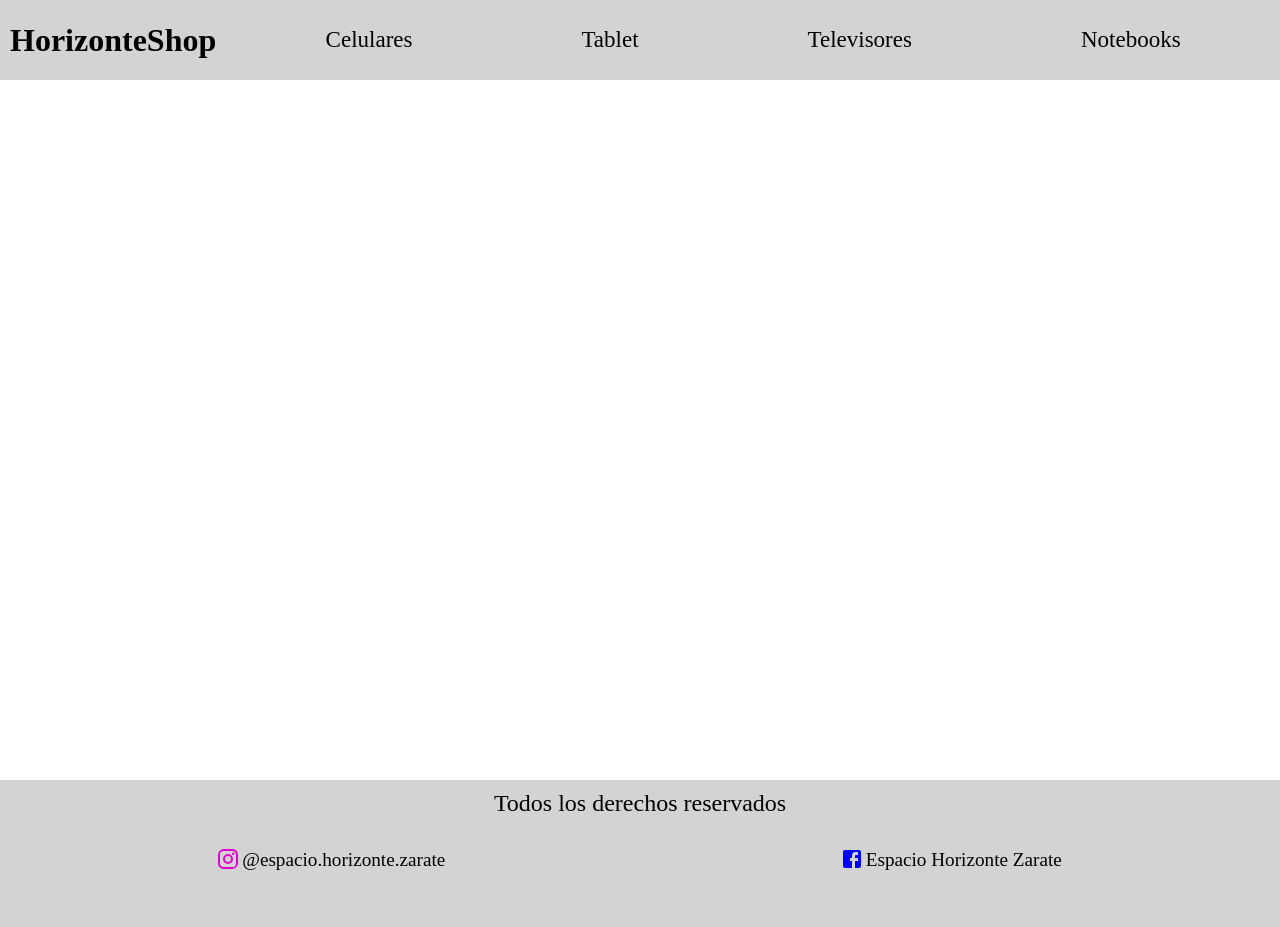
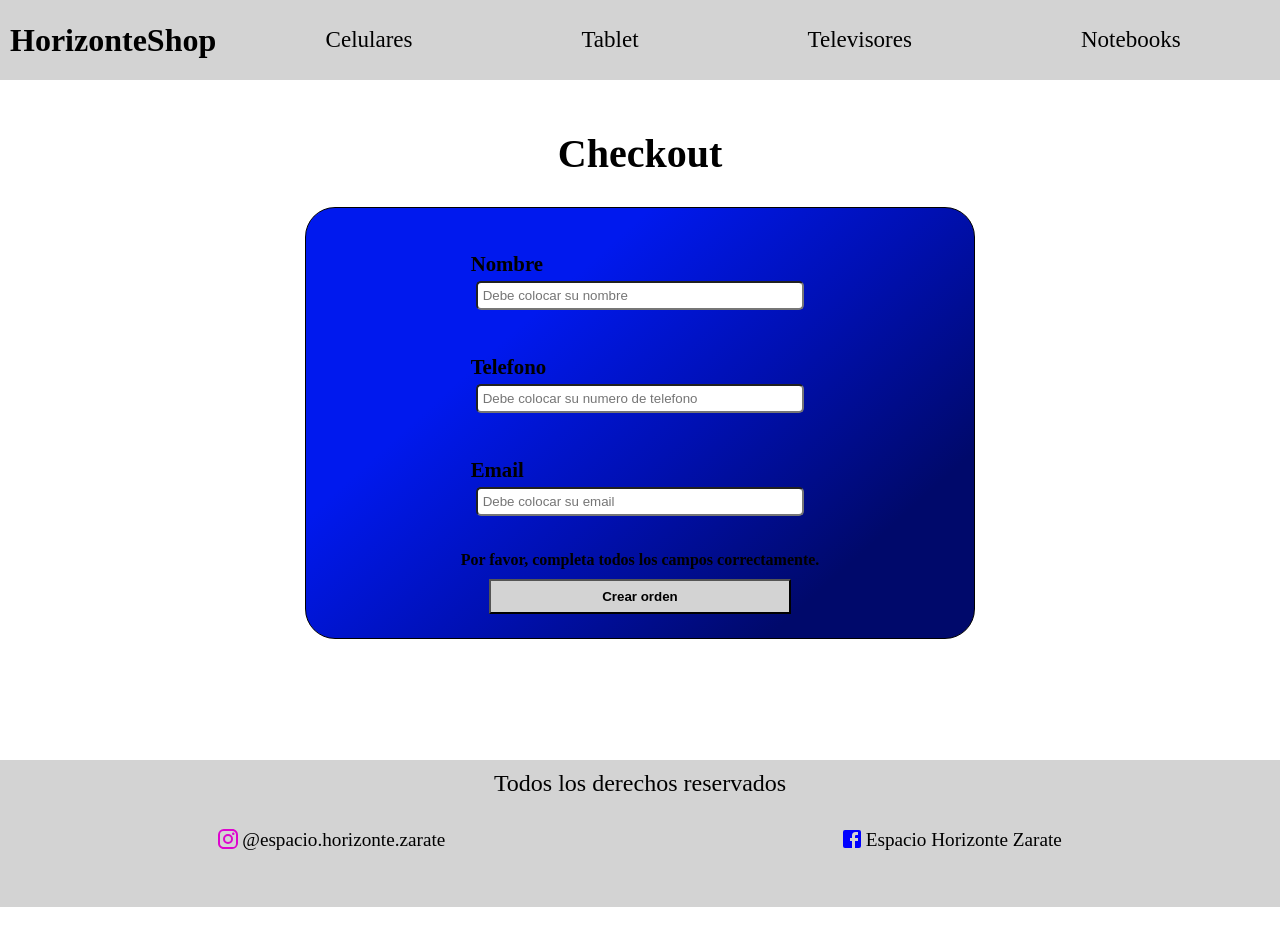
Before and after one commit to GianComunello/EntregaFinal-React-ComunelloGian, a React (Vite) app: page /checkout in a window 1280 px wide. Both pictures are taken after typing "Sample", "Sample", "name@example.com" into the empty fields and a click on the button "Crear orden". Built offline with nearby package versions, Linux system fonts and the light colour scheme; no server answers; the database is empty.

Commit message:
agrego validaciones al formulario

```diff
--- a/src/componentes/CheckoutFormulario/CheckoutForm.jsx
+++ b/src/componentes/CheckoutFormulario/CheckoutForm.jsx
@@ -4,13 +4,44 @@ export default function CheckoutForm({onConfirm}) {
     const [nombre, setNombre]= useState("")
     const [telefono, setTelefono]= useState("")
     const [email, setEmail]=useState("")
+    const [mostrarError, setMostrarError]= useState(false);
+    function validarFormulario(){
+        const soloLetrasRegex = /^[A-Za-z]+$/;
+        const soloNumerosRegex = /^\d+$/;
+            if (nombre === "" || !soloLetrasRegex.test(nombre)) {
+                console.log("Error en el nombre");
+              setMostrarError(true);
+      return false;
+            }
+
+            if (telefono === "" || !soloNumerosRegex.test(telefono)) {
+                console.log("Error en el tel");
+              setMostrarError(true);
+      return false;
+            }
+
+            if (email === "") {
+                console.log("Error en el mail");
+              setMostrarError(true);
+              return false;
+            }
+            return true;
+    }
 
     const handleConfirm=(event)=>{
         event.preventDefault()
-        const userData={
-            nombre,telefono,email
+        const esFormularioValido = validarFormulario()
+        setNombre("");
+        setTelefono("");
+        setEmail("");
+        if(esFormularioValido){
+            console.log("Formulario completado con éxito!!");
+            const userData={
+                nombre,telefono,email
+            }
+            onConfirm(userData)
         }
-        onConfirm(userData)
+
     }
   return (
     <div className={style.contenedorForm}>
@@ -19,6 +50,7 @@ export default function CheckoutForm({onConfirm}) {
                 Nombre
                 <input type="text"
                 className={style.input}
+                placeholder="Debe colocar su nombre"
                 value={nombre}
                 onChange={({target})=> setNombre(target.value)} />
             </label>
@@ -26,6 +58,7 @@ export default function CheckoutForm({onConfirm}) {
                 Telefono
                 <input type="text"
                 className={style.input}
+                placeholder="Debe colocar su numero de telefono"
                 value={telefono}
                 onChange={({target})=> setTelefono(target.value)} />
             </label>
@@ -33,9 +66,13 @@ export default function CheckoutForm({onConfirm}) {
                 Email
                 <input type="email"
                 className={style.input}
+                placeholder="Debe colocar su email"
                 value={email}
                 onChange={({target})=> setEmail(target.value)} />
             </label>
+            {mostrarError && (
+          <p className={style.error}>Por favor, completa todos los campos correctamente.</p>
+        )}
             <div className={style.crearOrden}>
                 <button type='submit' className={style.botonCrearOrden}>Crear orden</button>
             </div>
--- a/src/componentes/CheckoutFormulario/CheckoutForm.module.css
+++ b/src/componentes/CheckoutFormulario/CheckoutForm.module.css
@@ -52,3 +52,9 @@ font-weight:bold;
 -moz-box-shadow: -1px 2px 17px 4px rgba(0,0,0,0.75);
 box-shadow: -1px 2px 17px 4px rgba(0,0,0,0.75);
 }
+.error{
+    text-align:center;
+    margin:10px;
+    font-weight:bold;
+
+}
```
